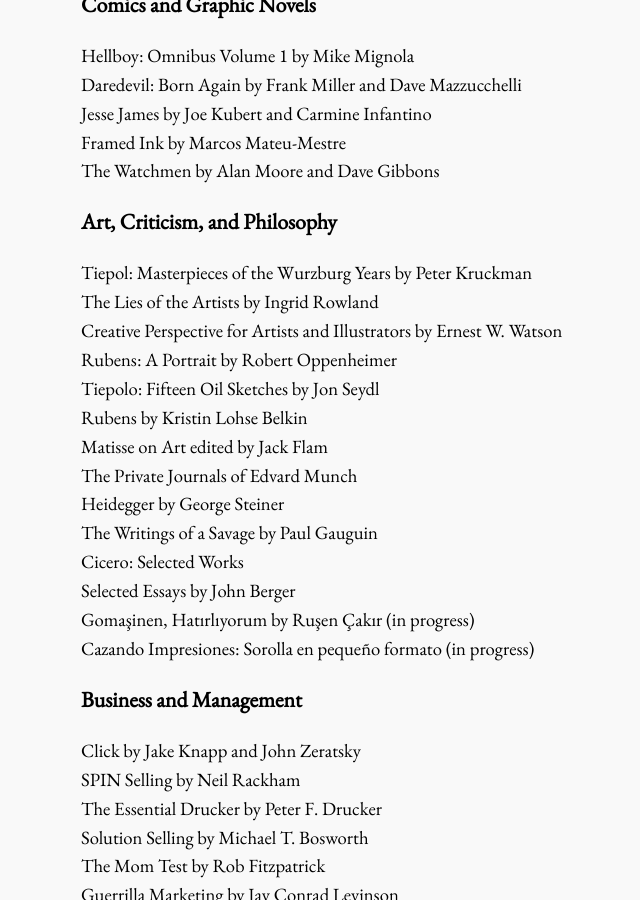
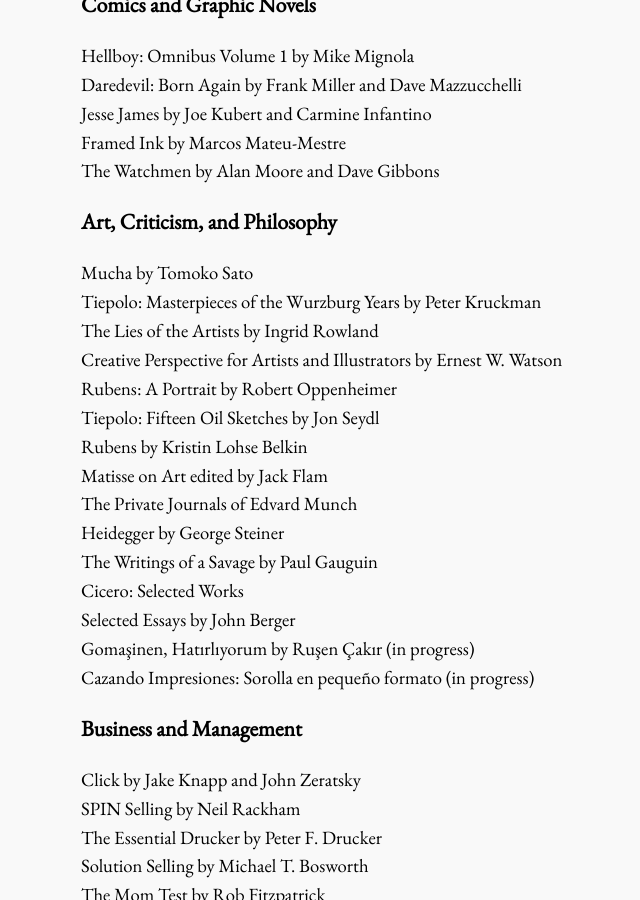
Before and after one commit to bora-uyumazturk/bora-uyumazturk.github.io, a Jekyll site: the page built from reading.html, in a window 1280 px wide and 900 px high, scrolled down 668 px. Shown: the whole window, without its empty margins (91-731 px from the left). Built offline with Jekyll 4.4.1, drawn with Linux system fonts in a browser that asks for light colours.

Commit message:
Update reading.html

```diff
--- a/reading.html
+++ b/reading.html
@@ -37,7 +37,8 @@
 
   <h3>Art, Criticism, and Philosophy</h3>
 
-  Tiepol: Masterpieces of the Wurzburg Years by Peter Kruckman <br>
+  Mucha by Tomoko Sato <br>
+  Tiepolo: Masterpieces of the Wurzburg Years by Peter Kruckman <br>
   The Lies of the Artists by Ingrid Rowland <br>
   Creative Perspective for Artists and Illustrators by Ernest W. Watson <br>
   Rubens: A Portrait by Robert Oppenheimer <br>
```
